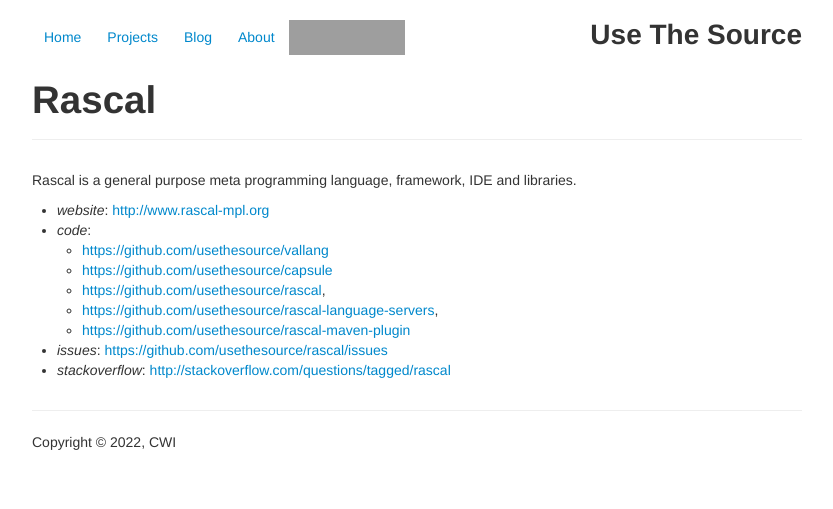
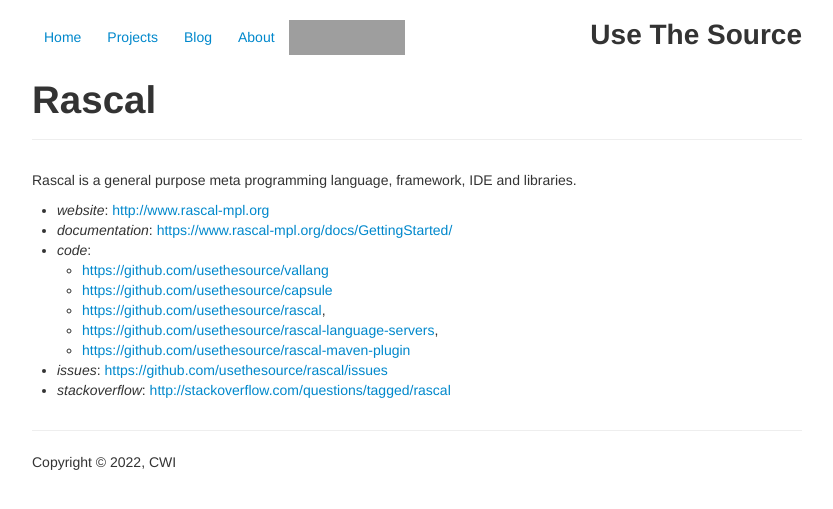
Before and after one commit to usethesource/usethesource.github.io, a Jekyll site: the page built from projects/rascal/index.md, in a window 1280 px wide, cut to the strip 0-509 px from the top of the page. Shown: the whole strip, without its empty margins (223-1056 px from the left). Built offline with Jekyll 4.4.1, drawn with Linux system fonts in a browser that asks for light colours; grey boxes are pictures that could not be loaded.

Commit message:
Update index.md

```diff
--- a/projects/rascal/index.md
+++ b/projects/rascal/index.md
@@ -7,6 +7,7 @@
 Rascal is a general purpose meta programming language, framework, IDE and libraries.
 
 * *website*: <http://www.rascal-mpl.org>
+* *documentation*: <https://www.rascal-mpl.org/docs/GettingStarted/>
 * *code*:
    * <https://github.com/usethesource/vallang>
    * <https://github.com/usethesource/capsule>
```
